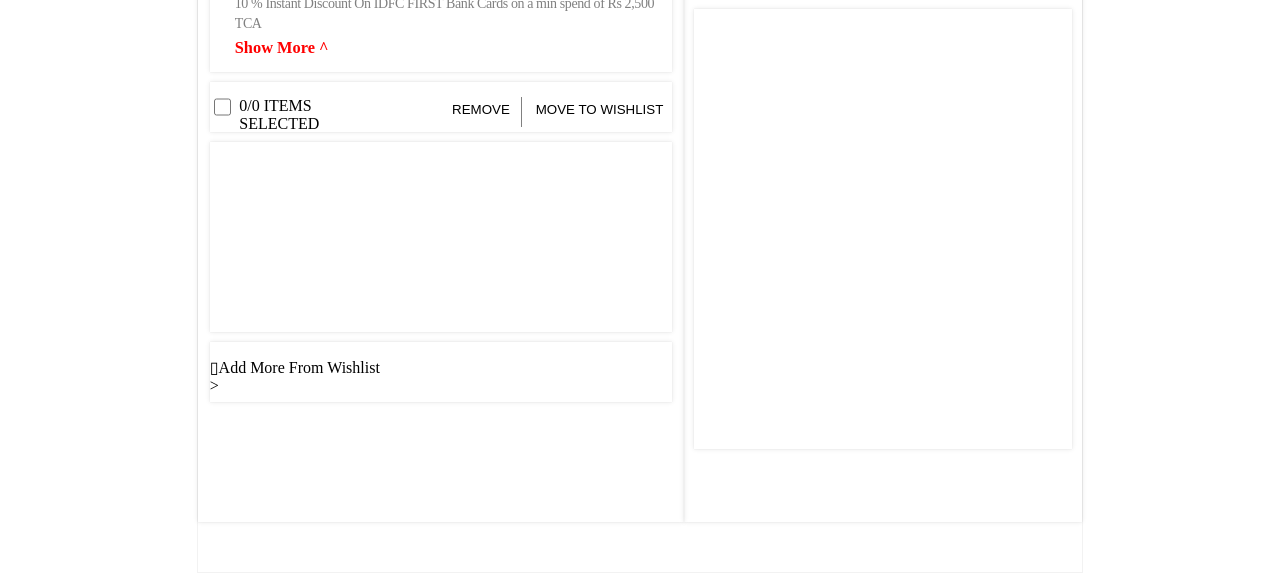
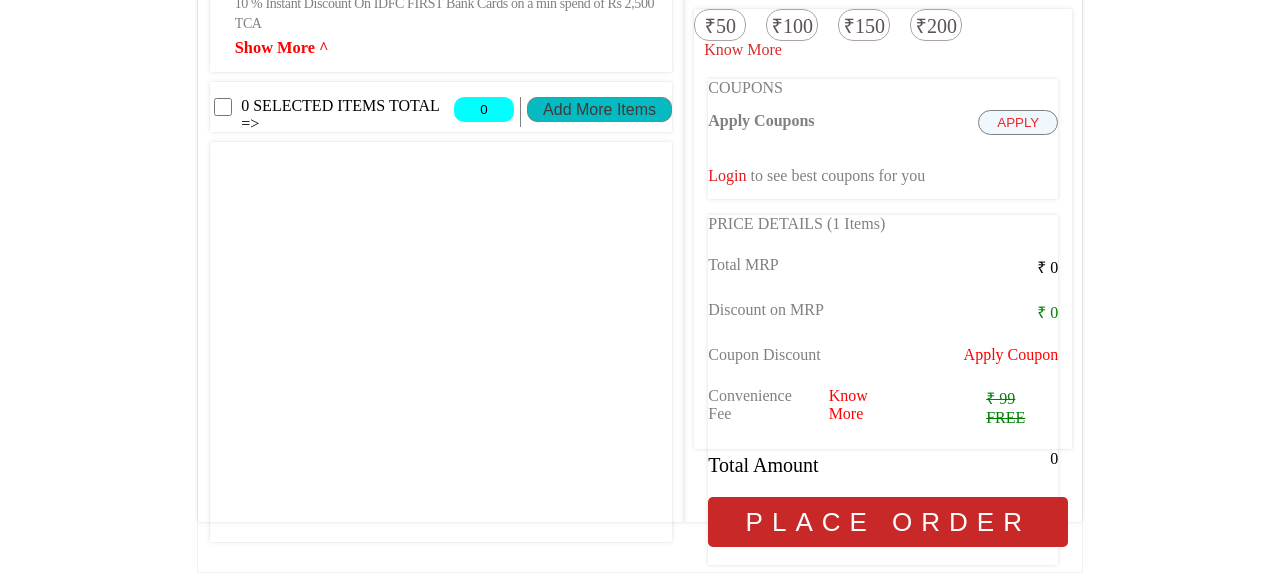
Before and after one commit to GaganChandan2003/Myntra-Clone, a plain HTML site: page Cart Part/cart.html in a window 1280 px wide. Shown: the part 216-800 px from the top of the page. Drawn offline with Linux system fonts and the light colour scheme.

Commit message:
add_to_cart_page_Completed

```diff
--- a/Cart Part/cart.html
+++ b/Cart Part/cart.html
@@ -90,18 +90,24 @@
             margin: auto;
             margin-top: 10px;
             display: flex;
-            gap: 70px;
+            gap: 10px;
         }
         #forth{
             width: 95%;
-            height: 190px;
+            height: 400px;
             box-shadow: rgba(0, 0, 0, 0.1) 0px 0px 5px 0px, rgba(0, 0, 0, 0.1) 0px 0px 1px 0px;
             margin: auto;
             margin-top: 10px;
+            display: grid;
+            grid-template-rows: auto;
+            grid-template-columns: 100px 100px 100px;
+            column-gap: 60px;
+            row-gap: 15px;
+            overflow: scroll;
         }
         #fifth{
             width: 95%;
-            height: 60px;
+            height: 30px;
             box-shadow: rgba(0, 0, 0, 0.1) 0px 0px 5px 0px, rgba(0, 0, 0, 0.1) 0px 0px 1px 0px;
             margin: auto;
             margin-top: 10px;
@@ -180,7 +186,7 @@
         }
         #third>div{
             display: flex;
-            gap: 5px;
+            gap: 6px;
         }
         #third>div>p{
             margin-top: 15px;
@@ -188,14 +194,20 @@
         #third>div>button~button{
             width: 145px;
             height: 25px;
+            border: 1px solid grey;
+            background-color: rgb(5, 186, 192);
+            border-radius: 10px;
+            font-size: 16px;
+        }
+        #botti{
             border: none;
-            background-color: white;
+            background-color: aqua;
+            border-radius: 10px;
+            overflow: hidden;
         }
         #third>div>button{
             width: 60px;
             height: 25px;
-            border: none;
-            background-color: white;
             margin-top: 15px;
         }
         #third>div>div{
@@ -203,7 +215,6 @@
             height: 30px;
             background-color:  grey;
             margin-top: 15px;
-            margin-left: 10px;
 
         }
         #fifth>div{
@@ -302,6 +313,65 @@
       margin-top: 4px;
       font-family: 'Gill Sans', 'Gill Sans MT', Calibri, 'Trebuchet MS', sans-serif;
   }
+  #round{
+      display: flex;
+      gap: 20px;
+  }
+  #round>div{
+      width: 50px;
+      height: 30px;
+      border: 1px solid rgb(172, 163, 163);
+      border-radius: 15px ;
+      align-items: center;
+      display: flex;
+      justify-content: center;
+      color: rgb(94, 81, 81);
+      font-size: 20px;
+
+  }
+  #eightth>a{
+      color: rgb(218, 44, 44);
+      margin-left: 10px;
+  }
+  #place{
+      width: 350px;
+      height: 120px;
+      box-shadow: rgba(0, 0, 0, 0.1) 0px 0px 5px 0px, rgba(0, 0, 0, 0.1) 0px 0px 1px 0px;
+      margin: auto;
+      margin-top: 20px;
+  }
+  #place>p{
+      color: grey;
+  }
+  #place>div{
+      display: flex;
+      justify-content: space-between;
+  }
+  #place>div>button{
+      width: 80px;
+      height: 25px;
+      color: rgb(241, 36, 36);
+      border: 1px solid grey;
+      background-color: aliceblue;
+      margin-top: -3px;
+      border-radius: 15px;
+  }
+  #place>div>h4{
+      margin-top: -1px;
+      color: grey;
+  }
+  #place>p>a{
+      color: rgb(223, 27, 27);
+  }
+  #other{
+     font-size: 26px;
+     letter-spacing: 9px;
+     border-radius: 5px;
+     border: none;
+     background-color: rgb(201, 40, 40);
+     color: white;
+  }
+
     </style>
 </head>
 <body>
@@ -338,23 +408,23 @@
                    <div id="third">
                          <div>
                              <input type="checkbox" name="" id="">
-                             <p>0/0 ITEMS SELECTED</p>
+                             <p id="result"></p>
                          </div>
 
                          <div>
-                             <button>REMOVE  </button>
+                             <button id="botti"> </button>
                              <div></div>
-                             <button>MOVE TO WISHLIST</button>
+                             <button > <a href="/Myntra-Clone/tshirts.html">Add More Items</a> </button>
                          </div>
                    </div>
                    <div id="forth">
 
                    </div>
-                   <div id="fifth">
+                   <!-- <div id="fifth">
                            <div>
                                <p>Add More From Wishlist</p>
                            </div>
-                   </div>
+                   </div> -->
             </div>
             <div id="cont2">
                     <div id="sixth">
@@ -365,7 +435,25 @@
                             <p>Help India Fight COVID-19</p>
                     </div>
                    <div id="eightth">
+                            <div id="round">
+                                <div>₹50</div>
+                                <div>₹100</div>
+                                <div>₹150</div>
+                                <div>₹200</div>
+                            </div>
+                            <a href="">Know More</a>
+                            <div id="place">
+                                <p>COUPONS</p>
+                               <div>
+                                   <h4>Apply Coupons</h4>
+                                   <button>APPLY</button>
+                               </div>
+                               <p><a href="">Login</a> to see best coupons for you</p>
+                            </div>
+                            <div id="end">
 
+                            </div>
+                            <a href="login.html"><button id="other"></button></a>
                    </div>
             </div>
     </div>
@@ -511,3 +599,4 @@
 
 </body>
 </html>
+<script src="/Myntra-Clone/src/cart.js" type="module"></script>
--- /dev/null
+++ b/src/cart.js
@@ -0,0 +1,133 @@
+var cartData = JSON.parse(localStorage.getItem("cart"))||[];
+console.log(cartData);
+var total = cartData.reduce(function(sum,ele,ind,arr){
+    return sum+Number(ele.price);
+},0)
+console.log(total);
+var length = cartData.length;
+console.log(length);
+document.querySelector("#result").innerText = `${length} SELECTED ITEMS TOTAL =>`;
+
+document.querySelector("#botti").innerText = `${total}`;
+
+cartData.map(function(ele,ind){
+    var disp = document.createElement("div");
+    var box = document.createElement("div");
+     box.style.height = "230px"
+     box.style.width = "150px";
+     box.style.boxShadow =  " rgba(0, 0, 0, 0.05) 0px 0px 0px 1px, rgb(209, 213, 219) 0px 0px 0px 1px inset"
+    var img = document.createElement("img");
+    img.src = ele.image;
+    img.style.width = "100%";
+    img.style.height = "80px";
+    var price = document.createElement("p");
+    price.innerText = ele.price;
+    var title = document.createElement("p");
+    title.innerText = ele.title;
+    title.style.marginTop = "-7px";
+    title.style.letterSpacing = "-1px";
+    title.style.textAlign = "center";
+    var rate = document.createElement("p");
+    rate.innerText = ele.rate;
+    var box1 = document.createElement("div");
+    box1.append(price,rate);
+    box1.style.display = "flex";
+    box1.style.marginTop = "-1px";
+    box1.style.justifyContent = "space-around";
+    var btn = document.createElement("button");
+    btn.innerText = "Remove";
+    btn.style.marginLeft = "30px";
+    btn.style.backgroundColor = "yellow";
+    btn.style.border = "1px solid grey";
+    btn.style.borderRadius = "10px"
+    btn.style.cursor = "pointer";
+    btn.style.width = "70px";
+    btn.style.height = "30px"
+    btn.addEventListener("click",function(){
+        removeItem(ele,ind);
+    })
+
+    box.append(img,box1,title,btn);
+    document.querySelector("#forth").prepend(box);
+})
+
+function removeItem(ele,ind){
+    console.log(ele,ind);
+    cartData.splice(ind,1);
+    localStorage.setItem("cart", JSON.stringify(cartData));
+    window.location.reload();
+}
+var last = document.getElementById("end");
+last.style.width = "350px";
+last.style.height = "350px";
+last.style.boxShadow = "rgba(0, 0, 0, 0.1) 0px 0px 5px 0px, rgba(0, 0, 0, 0.1) 0px 0px 1px 0px";
+last.style.margin = "auto";
+var detail = document.createElement("p");
+detail.innerText = "PRICE DETAILS (1 Items)";
+detail.style.color = "grey";
+var box1 = document.createElement("div");
+var mrp = document.createElement("p");
+mrp.style.color = "grey";
+mrp.innerText = "Total MRP";
+var TOTAL = document.createElement("p");
+TOTAL.innerText = `₹ ${total}`;
+box1.append(mrp,TOTAL);
+box1.style.display = "flex";
+box1.style.justifyContent = "space-between";
+box1.style.marginTop = "-9px";
+var box2 = document.createElement("div");
+var p1 = document.createElement("p");
+p1.innerText = "Discount on MRP";
+p1.style.color = "grey";
+var p2 = document.createElement("p");
+p2.innerText = `₹ ${(total/2)*(100)}`;
+p2.style.color = "green"
+box2.append(p1,p2);
+box2.style.display = "flex";
+box2.style.justifyContent = "space-between";
+box2.style.marginTop = "-9px";
+var p3 = document.createElement("p");
+p3.innerText = "Coupon Discount";
+p3.style.color = "grey";
+var p4 = document.createElement("p");
+p4.innerText = "Apply Coupon";
+p4.style.color = "red";
+var box3 = document.createElement("div");
+box3.append(p3,p4);
+box3.style.display = "flex";
+box3.style.justifyContent = "space-between";
+box3.style.marginTop = "-9px";
+var p5 = document.createElement("p");
+p5.innerText = "Convenience Fee";
+p5.style.color = "grey";
+var p6 = document.createElement("p");
+p6.innerText = "Know More";
+p6.style.color = "red";
+var p7 = document.createElement("p");
+p7.innerText = "₹ 99 FREE";
+p7.style.color = "green";
+p7.style.marginLeft = "70px";
+p7.style.textDecoration = "line-through";
+var box4 = document.createElement("div");
+box4.append(p5,p6,p7);
+box4.style.display = "flex";
+box4.style.gap = "10px";
+box4.style.marginTop = "-9px";
+var p8 = document.createElement("p");
+p8.innerText = "Total Amount";
+p8.style.fontSize = "20px"
+var p9 = document.createElement("p");
+p9.innerText = `${total}`;
+var box5 = document.createElement("div");
+box5.append(p8,p9);
+box5.style.display = "flex";
+box5.style.justifyContent = "space-between";
+box5.style.marginTop = "-9px";
+var btn1 = document.querySelector("#other");
+btn1.innerText = "PLACE ORDER";
+btn1.style.width = "360px";
+btn1.style.height = "50px";
+btn1.style.cursor = "pointer";
+
+
+document.querySelector("#end").append(detail,box1,box2,box3,box4,box5,btn1);
```
Also changed, not shown: login.html (+1 -1 lines), 1 other file.
